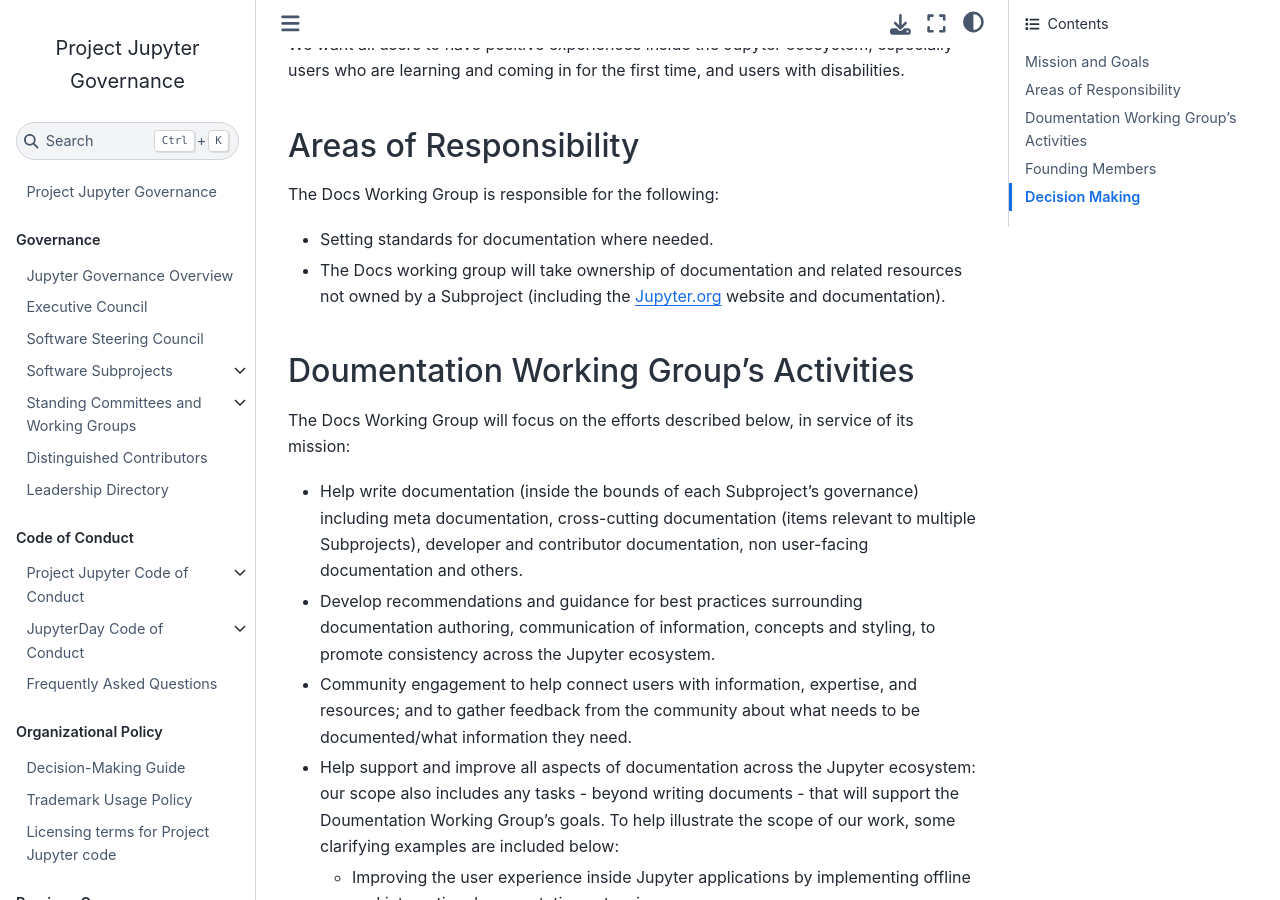
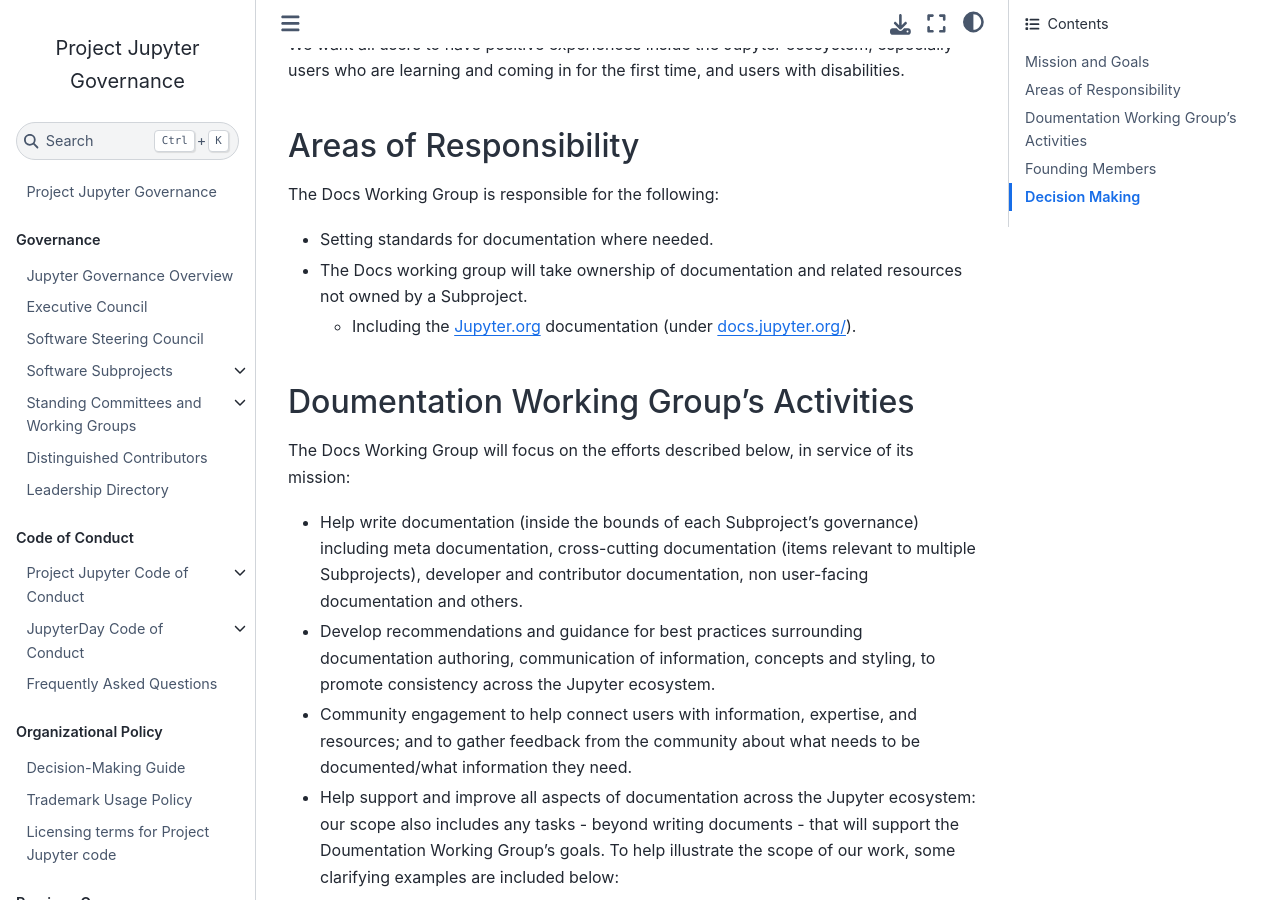
Before and after one commit to jupyter/governance, a Jupyter Book: the page built from charters/DocumentationCharter.md, in a window 1280 px wide and 900 px high, scrolled down 608 px. Built offline with Jupyter Book 1.0.4 settings and Sphinx 7.4.7 and the Sphinx Book theme 1.1.4, drawn with Linux system fonts in a browser that asks for light colours; pages that are not in the unit, such as notebooks, are missing from menus.

Commit message:
additional updates based on feedback

```diff
--- a/charters/DocumentationCharter.md
+++ b/charters/DocumentationCharter.md
@@ -17,7 +17,8 @@
 The Docs Working Group is responsible for the following:
 
 - Setting standards for documentation where needed.
-- The Docs working group will take ownership of documentation and related resources not owned by a Subproject (including the Jupyter.org website and documentation).
+- The Docs working group will take ownership of documentation and related resources not owned by a Subproject.
+    - Including the Jupyter.org documentation (under docs.jupyter.org/).
 
 ## Doumentation Working Group's Activities
 
```
